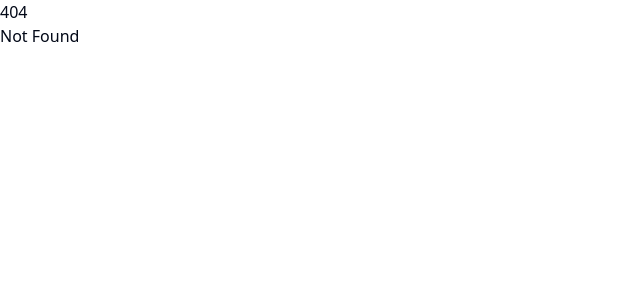
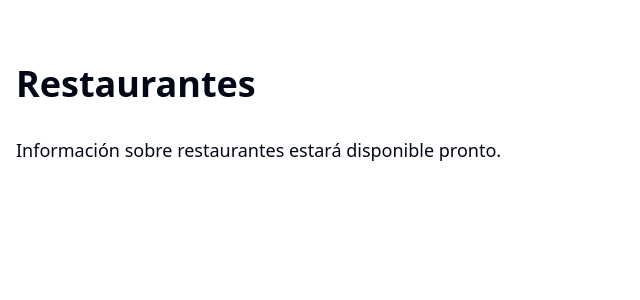
Before and after one commit to chico10117/reco_landing2, a SvelteKit app: page /restaurantes in a window 1280 px wide. Before the commit this address had no page. Shown: the top 300 px of the page, without its empty margins (0-640 px from the left). Built offline with nearby package versions, Linux system fonts and the light colour scheme.

Commit message:
Añadir ruta /restaurantes faltante

```diff
--- /dev/null
+++ b/src/routes/restaurantes/+page.svelte
@@ -0,0 +1,10 @@
+<script>
+</script>
+
+<section class="container mx-auto px-4 py-16">
+  <h1 class="text-4xl font-bold mb-8">Restaurantes</h1>
+  <p class="text-lg mb-4">Información sobre restaurantes estará disponible pronto.</p>
+</section>
+
+<style>
+</style>
--- /dev/null
+++ b/src/routes/restaurantes/+page.ts
@@ -0,0 +1,11 @@
+import type { PageLoad } from './$types';
+
+export const load: PageLoad = async () => {
+  return {
+    meta: {
+      title: 'Restaurantes | Reco',
+      description: 'Descubre los restaurantes que utilizan Reco, el menú digital con asistente de IA.',
+      keywords: 'restaurantes, reco, inteligencia artificial, menú digital'
+    }
+  };
+};
```
